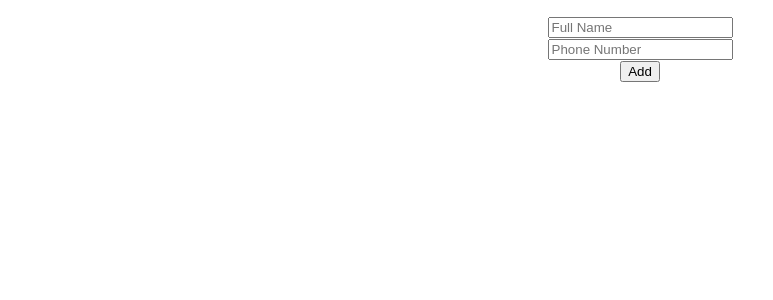
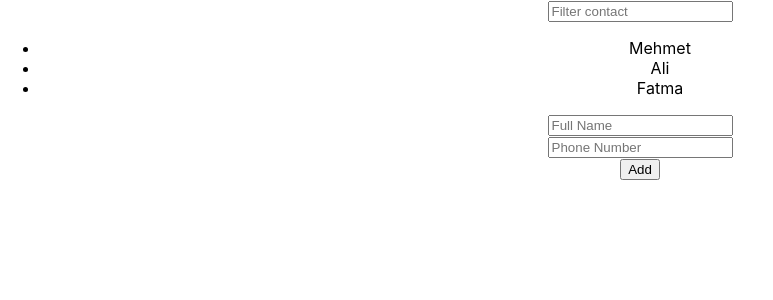
Before and after one commit to nurayklc/contacts-app, a React (Create React App) app: page / in a window 1280 px wide. Shown: the top 300 px of the page, without its empty margins (0-773 px from the left). Built offline with nearby package versions, Linux system fonts and the light colour scheme.

Commit message:
Complete list filter

```diff
--- a/src/components/Contacts/List/index.js
+++ b/src/components/Contacts/List/index.js
@@ -1,15 +1,31 @@
-import React from 'react'
+import { useState } from "react";
 
-function List({contacts }) {
+function List({ contacts }) {
+  const [filterText, setFilterText] = useState("");
+
+  const filtered = contacts.filter((item) => {
+    return Object.keys(item).some((key) =>
+      item[key]
+        .toString()
+        .toLowerCase()
+        .includes(filterText.toLocaleLowerCase())
+    );
+  });
+
   return (
     <div>
-        <ul>
-            {contacts.map((contact,i) => (
-                <li key={i}>{contact.fullname}</li>
-            ))}
-        </ul>
+      <input
+        placeholder="Filter contact"
+        value={filterText}
+        onChange={(e) => setFilterText(e.target.value)}
+      />
+      <ul>
+        {filtered.map((contact, i) => (
+          <li key={i}>{contact.fullname}</li>
+        ))}
+      </ul>
     </div>
-  )
+  );
 }
 
-export default List
+export default List;
--- a/src/components/Contacts/index.js
+++ b/src/components/Contacts/index.js
@@ -1,19 +1,23 @@
-import { useState, useEffect} from 'react'
-import List from './List'
-import Form from './Form'
+import { useState, useEffect } from "react";
+import List from "./List";
+import Form from "./Form";
 
 function Contacts() {
-    const [contacts, setContacts] = useState([])
-    useEffect(() => {
-        console.log(contacts)
-    }, [contacts])
+  const [contacts, setContacts] = useState([
+    { fullname: " Mehmet", phoneNumber: "123123" },
+    { fullname: " Ali", phoneNumber: "456456" },
+    { fullname: " Fatma", phoneNumber: "789789" },
+  ]);
+  useEffect(() => {
+    console.log(contacts);
+  }, [contacts]);
 
   return (
     <div>
-        <List contacts={contacts} />
-        <Form contacts={contacts} addContacts={setContacts}/>
+      <List contacts={contacts} />
+      <Form contacts={contacts} addContacts={setContacts} />
     </div>
-  )
+  );
 }
 
-export default Contacts
+export default Contacts;
```
